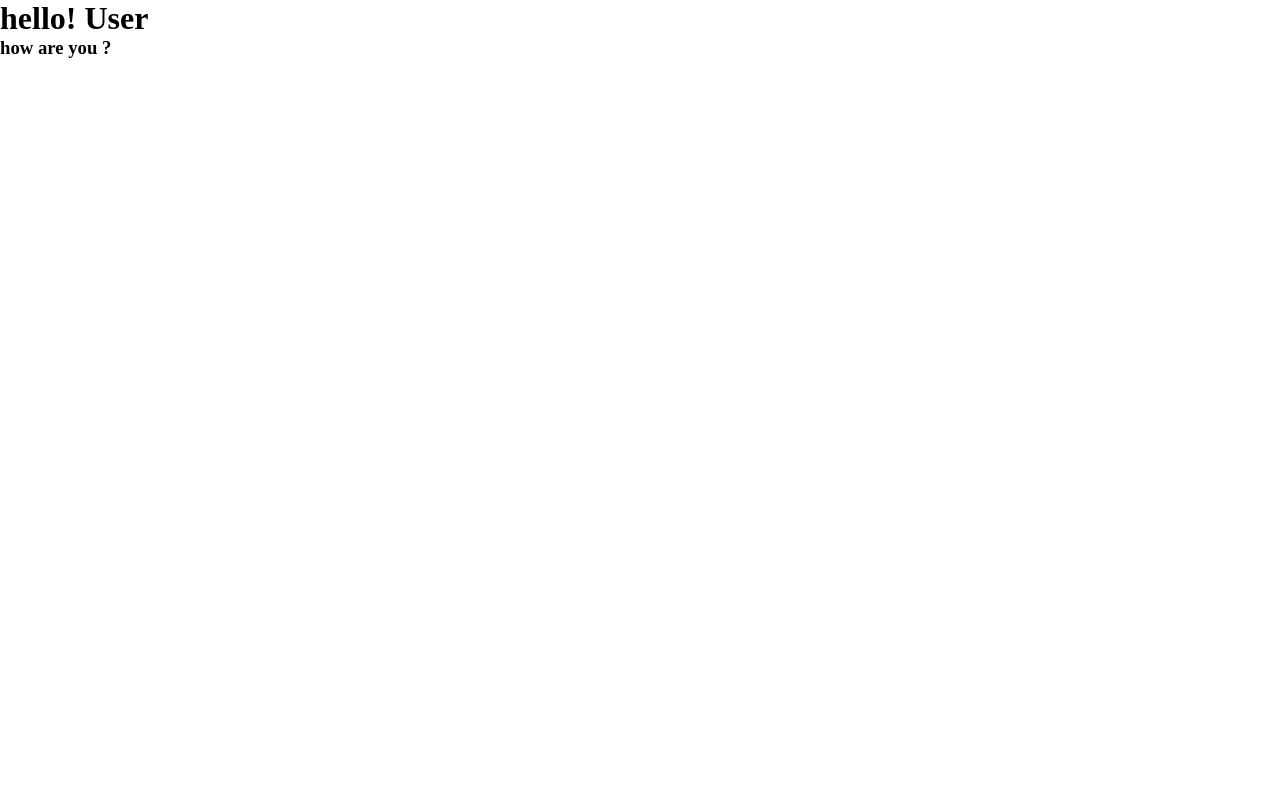
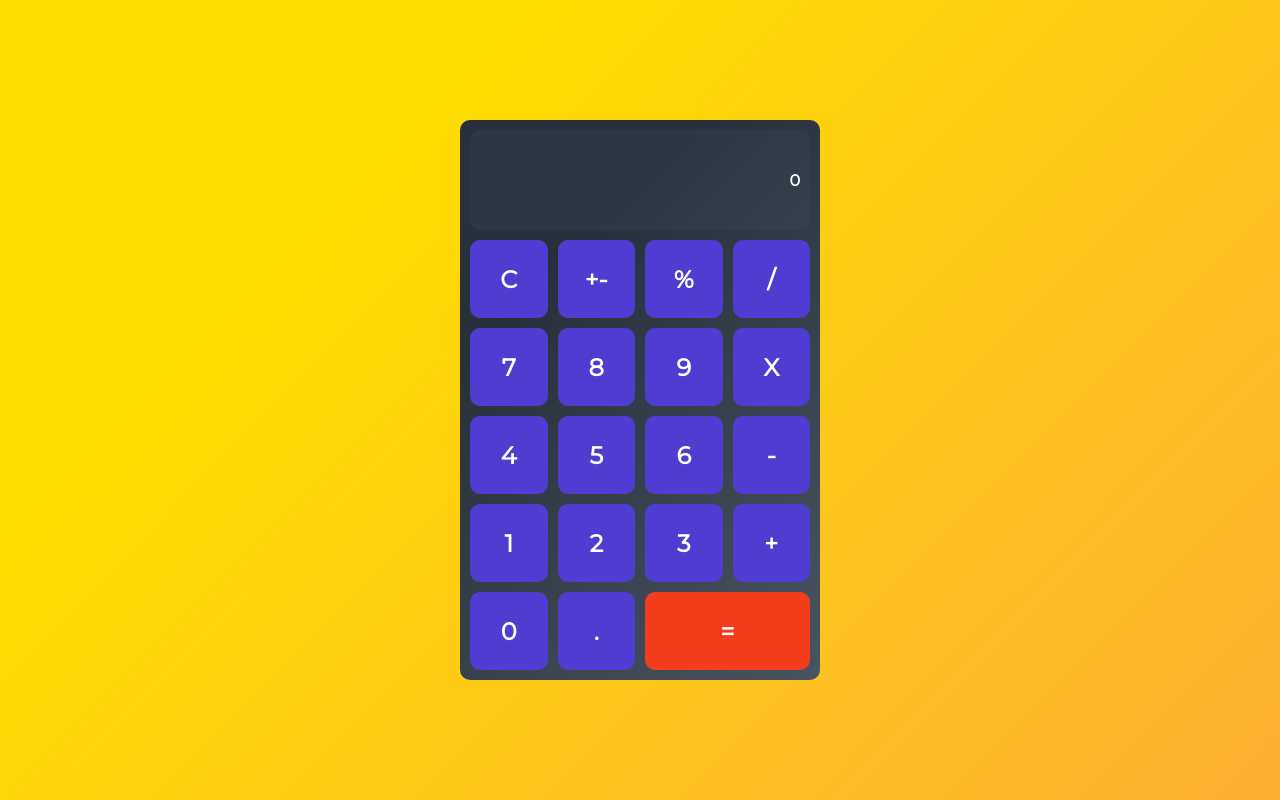
Before and after one commit to AnikY-wq/calculator-app, a React (Vite) app: page / in a window 1280 px wide. Built offline with nearby package versions, Linux system fonts and the light colour scheme.

Commit message:
feat: add simple calculator design

```diff
--- a/package.json
+++ b/package.json
@@ -10,6 +10,7 @@
     "preview": "vite preview"
   },
   "dependencies": {
+    "auto-text-size": "^0.2.3",
     "react": "^18.2.0",
     "react-dom": "^18.2.0"
   },
--- a/src/App.jsx
+++ b/src/App.jsx
@@ -1,10 +1,38 @@
+// import Screen from "./components/screen/screen";
+// import Wrapper from "./components/wrapper/wrapper";
+// import Button from "./components/Button/Button";
+// import ButtonBox from "./components/ButtonBox/ButtonBox";
+
+import Wrapper from "./components/Wrapper/Wrapper.jsx"
+import Screen from "./components/Screen/Screen.jsx"
+import Button from "./components/Button/Button.jsx";
+import ButtonBox from "./components/ButtonBox/ButtonBox.jsx";
+
+import btnValues from "./utils/buttonArray.js";
+
 const App = () => {
     return (
-        <>
-            <h1>hello! User</h1>
-            <h3>how are you ?</h3>
-        </>
-    )
-}
+        <Wrapper>
+            <Screen value="0" />
+            <ButtonBox>
 
-export default App
+                {
+                    btnValues.flat().map((btn, i) => {
+                        return (
+                            <Button
+                                key={i}
+                                className={btn === "=" ? "equals" : ""}
+                                value={btn}
+                                onClick={() => {
+                                    console.log(`${btn} clicked!`);
+                                }}
+                            />
+                        )
+                    })
+                }
+            </ButtonBox>
+        </Wrapper>
+    );
+};
+
+export default App;
--- /dev/null
+++ b/src/components/Button/Button.css
@@ -0,0 +1,23 @@
+button {
+  border: none;
+  background-color: rgb(80, 60, 209);
+  font-size: 24px;
+  color: rgb(255, 255, 255);
+  font-weight: bold;
+  cursor: pointer;
+  border-radius: 10px;
+  outline: none;
+}
+
+button:hover {
+  background-color: rgb(61, 43, 184);
+}
+
+.equals {
+  grid-column: 3 / 5;
+  background-color: rgb(243, 61, 29);
+}
+
+.equals:hover {
+  background-color: rgb(228, 39, 15);
+}
--- /dev/null
+++ b/src/components/Button/Button.jsx
@@ -0,0 +1,11 @@
+import "./Button.css";
+
+const Button = ({ className, value, onClick }) => {
+    return (
+        <button className={className} onClick={onClick}>
+            {value}
+        </button>
+    );
+};
+
+export default Button;
--- /dev/null
+++ b/src/components/ButtonBox/ButtonBox.css
@@ -0,0 +1,8 @@
+.buttonBox {
+    width: 100%;
+    height: calc(100% - 110px);
+    display: grid;
+    grid-template-columns: repeat(4, 1fr);
+    grid-template-rows: repeat(5, 1fr);
+    grid-gap: 10px;
+}
--- /dev/null
+++ b/src/components/ButtonBox/ButtonBox.jsx
@@ -0,0 +1,7 @@
+import "./ButtonBox.css";
+
+const ButtonBox = ({ children }) => {
+    return <div className="buttonBox">{children}</div>;
+};
+
+export default ButtonBox;
--- /dev/null
+++ b/src/components/Screen/Screen.css
@@ -0,0 +1,14 @@
+.screen {
+    height: 100px;
+    width: 100%;
+    margin-bottom: 10px;
+    padding: 0 10px;
+    background-color: #4357692d;
+    border-radius: 10px;
+    display: flex;
+    align-items: center;
+    justify-content: flex-end;
+    color: white;
+    font-weight: bold;
+    box-sizing: border-box;
+}
--- /dev/null
+++ b/src/components/Screen/Screen.jsx
@@ -0,0 +1,26 @@
+
+// import { Textfit } from "react-textfit";
+import "./Screen.css";
+
+const Screen = ({ value }) => {
+    return (
+        // <Textfit className="screen" mode="single" max={70}>
+        //     {value}
+        // </Textfit>
+
+        <div className="screen" mode="single" max={70}>
+            {value}
+        </div>
+
+
+        // <AutoTextSize
+        //     className="screen"
+        //     maxSize={70} // equivalent to max={70}
+        //     minSize={14} // optional, default is 14
+        // >
+        //     {value}
+        // </AutoTextSize>
+    )
+};
+
+export default Screen;
--- /dev/null
+++ b/src/components/Wrapper/Wrapper.css
@@ -0,0 +1,8 @@
+.wrapper {
+    width: 340px;
+    height: 540px;
+    padding: 10px;
+    border-radius: 10px;
+    background-color: #485461;
+    background-image: linear-gradient(315deg, #485461 0%, #28313b 74%);
+}
--- /dev/null
+++ b/src/components/Wrapper/Wrapper.jsx
@@ -0,0 +1,7 @@
+import "./Wrapper.css";
+
+const Wrapper = ({ children }) => {
+    return <div className="wrapper">{children}</div>;
+};
+
+export default Wrapper;
--- a/src/index.css
+++ b/src/index.css
@@ -1,3 +1,16 @@
+@import url("https://fonts.googleapis.com/css2?family=Montserrat&display=swap");
+
 * {
-    margin: 0
+    margin: 0;
+    padding: 0;
+    font-family: "Montserrat", sans-serif;
 }
+
+body {
+    height: 100vh;
+    display: flex;
+    align-items: center;
+    justify-content: center;
+    background-color: #fbb034;
+    background-image: linear-gradient(315deg, #fbb034 0%, #ffdd00 74%);
+}
--- /dev/null
+++ b/src/utils/buttonArray.js
@@ -0,0 +1,10 @@
+const btnValues = [
+    ["C", "+-", "%", "/"],
+    [7, 8, 9, "X"],
+    [4, 5, 6, "-"],
+    [1, 2, 3, "+"],
+    [0, ".", "="],
+];
+
+
+export default btnValues;
```
Also changed, not shown: 1 other file (tests, documents, lock files or other folders).
